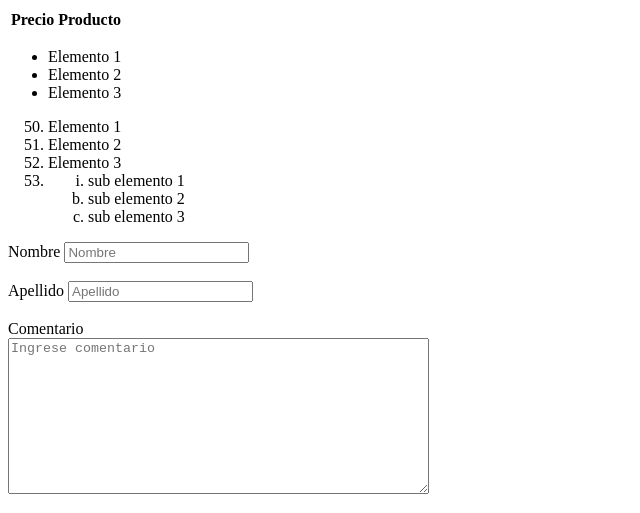
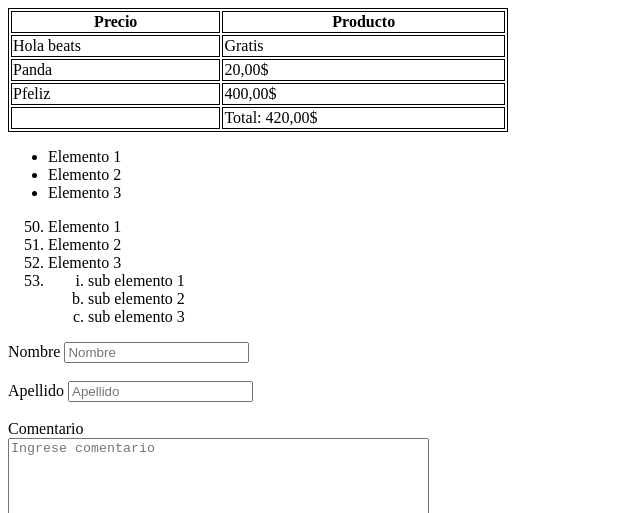
Before and after one commit to emig89/Practica-HTML, a plain HTML site: page IntroHTML/index.html in a window 1280 px wide. Shown: the top 513 px of the page, without its empty margins (0-640 px from the left). Drawn offline with Linux system fonts and the light colour scheme.

Commit message:
Nuevo archivo Blogs

```diff
--- a/IntroHTML/index.html
+++ b/IntroHTML/index.html
@@ -2,16 +2,50 @@
 <html lang="en">
 <head>
 
-    <title>Document</title>
+    <title>Mi primera web</title>
+    <!--Se va a aplicar el estilo a lo seleccionado-->
+    <!--Con este estilo agregamos el ancho del bode y el color-->
+   <style>
+        table, th, td {
+                border: 1px solid black;
+
+        }
+    </style>
 </head>
 
 <body>
-    <table>
+
+    <table style="width: 500px;">
+        <!--Thead sirve para agupara elementos de nuesta cabezera de las tablas-->
+        <thead>
+            <tr>
+                <th>Precio</th>
+                <th>Producto</th>
+             </tr>
+        </thead>
+       <!--Tbody sirve para identificar o agrupar todas las filas que pertenescan al cuerpo de nuestra tabla, habilita a algunos exploradores a habilitar un scroll del contenido separado de la cabezera y pie de la tabla-->
+        <tbody>
+         <tr>
+            <td>Hola beats</td>
+            <td>Gratis</td>
+        </tr>
+
+         <tr>
+            <td>Panda</td>
+            <td>20,00$</td>
+        </tr>
+
         <tr>
-            <th>Precio</th>
-            <th>Producto</th>
+            <td>Pfeliz</td>
+            <td>400,00$</td>
+        </tr>
+        </tbody>
+       <!--Tfoot agrega fila al pie de tabla-->
+        <tfoot>
+            <td></td>
+            <td>Total: 420,00$</td>
 
-        </tr>
+        </tfoot>
 
     </table>
 
```
Also changed, not shown: IntroHTML/blog.html (added), 1 other file.
